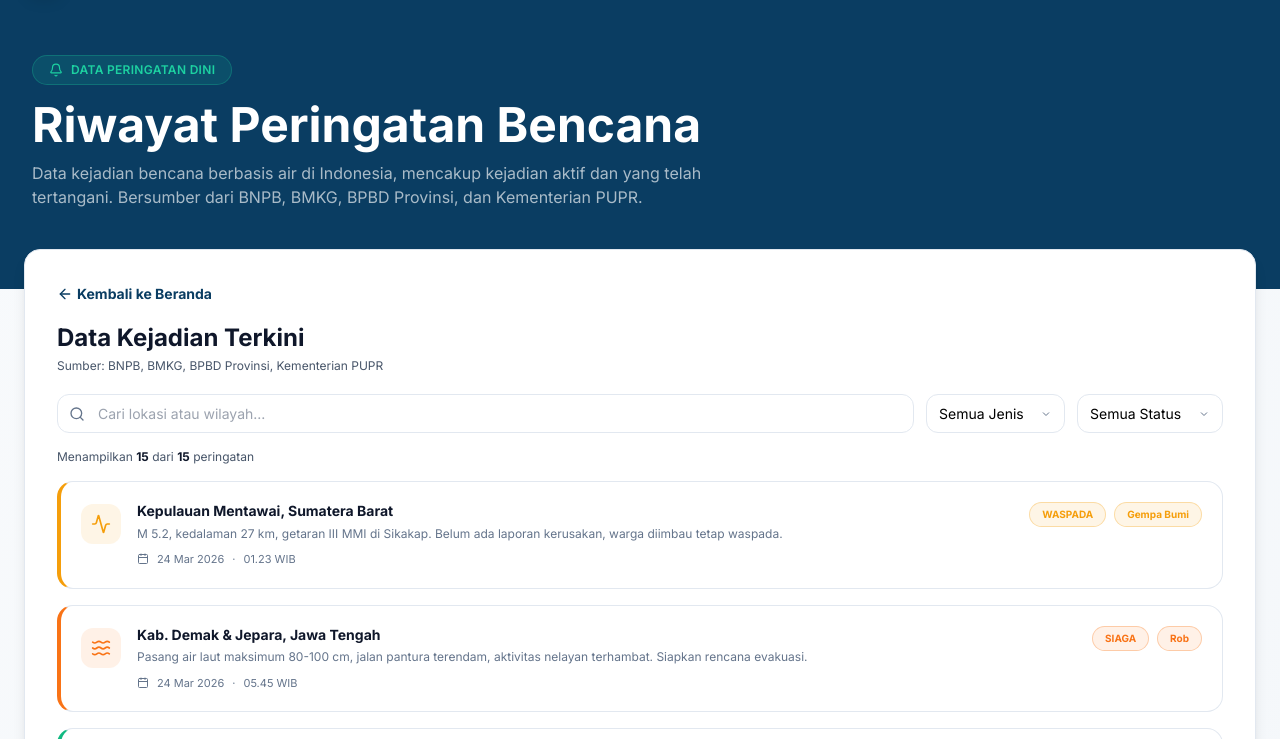
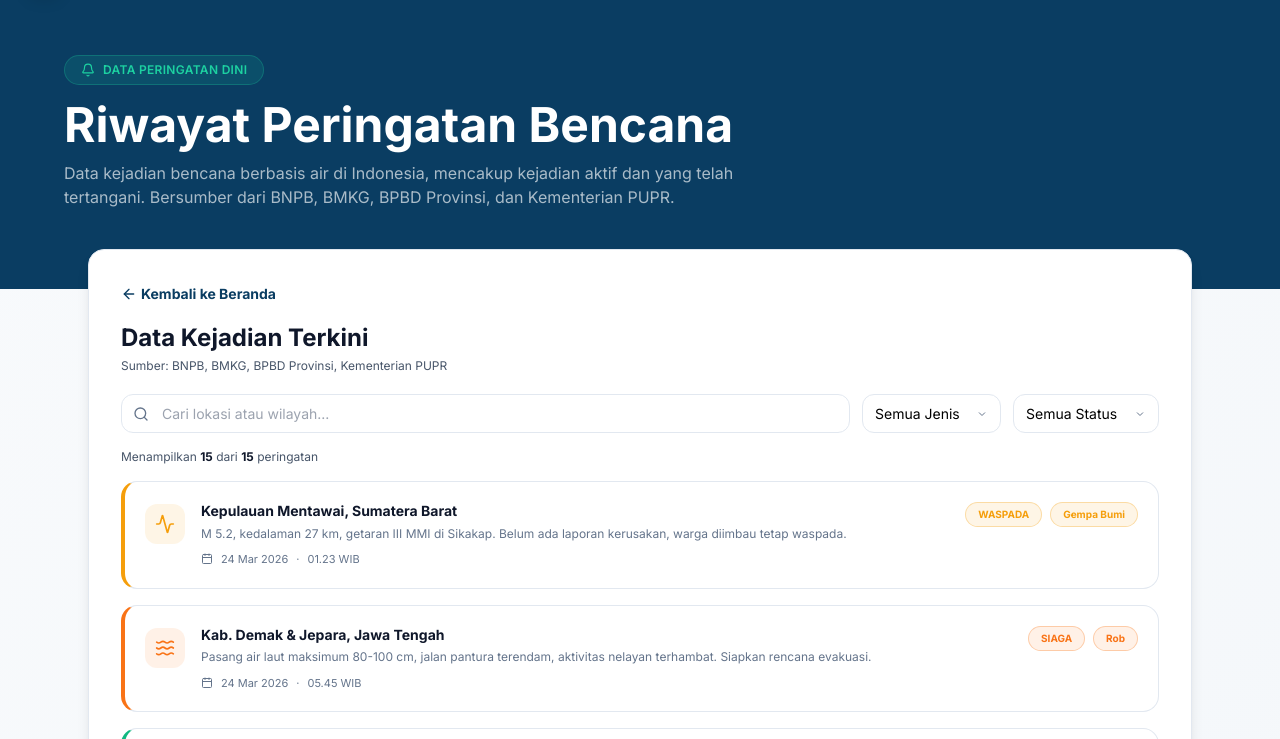
Before and after one commit to JunandaDeyastusesa/Ruang-Aman, a plain HTML site: page riwayat-peringatan.html in a window 1280 px wide. Shown: the part 61-800 px from the top of the page. Drawn offline with nearby package versions, Linux system fonts and the light colour scheme.

Commit message:
update all

```diff
--- a/riwayat-peringatan.html
+++ b/riwayat-peringatan.html
@@ -18,7 +18,6 @@
       font-family: "Inter", "Poppins", sans-serif;
     }
 
-    /* ── Light Mode ─────────────────────── */
     .page-bg {
       background: linear-gradient(135deg, #f8fafc 0%, #f1f5f9 100%);
     }
@@ -48,7 +47,6 @@
       border-color: #e2e8f0;
     }
 
-    /* ── Dark Mode ──────────────────────── */
     .dark .page-bg {
       background: linear-gradient(135deg, #0f172a 0%, #1e293b 100%);
     }
@@ -78,7 +76,6 @@
       border-color: #334155;
     }
 
-    /* ── Stat Cards ─────────────────────── */
     .stat-card {
       background: #ffffff;
       border: 1px solid #e2e8f0;
@@ -103,7 +100,6 @@
       box-shadow: 0 8px 24px rgba(0, 0, 0, 0.3);
     }
 
-    /* ── Select ─────────────────────────── */
     select {
       background-color: #ffffff;
       border-color: #e2e8f0;
@@ -132,7 +128,6 @@
       color: #f1f5f9;
     }
 
-    /* ── Animations ─────────────────────── */
     @keyframes fadeSlide {
       from {
         opacity: 0;
@@ -169,7 +164,6 @@
       display: none !important;
     }
 
-    /* ── Search input ───────────────────── */
     .search-input {
       background: #ffffff;
       border: 1px solid #e2e8f0;
@@ -320,7 +314,7 @@
 
   <main class="pt-[68px]">
     <div class="bg-[#0A3D62] px-6 pt-12 pb-20 md:px-8">
-      <div class="max-w-7xl mx-auto">
+      <div class="max-w-6xl mx-auto">
         <div class="animate-fade-slide opacity-0">
           <div
             class="inline-flex items-center gap-2 bg-[rgba(29,209,161,0.12)] border border-[rgba(29,209,161,0.25)] rounded-full px-4 py-1.5 mb-4">
@@ -336,7 +330,7 @@
       </div>
     </div>
 
-    <div class="max-w-7xl mx-auto -mt-10 px-4 md:px-6 pb-20">
+    <div class="max-w-6xl mx-auto -mt-10 px-4 md:px-6 pb-20">
       <div class="card-bg rounded-2xl p-6 md:p-8 shadow-lg border border-default mb-6">
         <a href="index.html"
           class="text-[#0A3D62] dark:text-[#1DD1A1] font-bold text-sm flex items-center gap-1 hover:underline mb-4"> <i
@@ -515,7 +509,7 @@
   </main>
 
   <footer class="bg-[#1B262C] text-white pt-16 sm:pt-20">
-    <div class="max-w-7xl mx-auto px-4 sm:px-6 pb-16 sm:pb-20 grid grid-cols-1 md:grid-cols-4 gap-8 sm:gap-12">
+    <div class="max-w-6xl mx-auto px-4 sm:px-6 pb-16 sm:pb-20 grid grid-cols-1 md:grid-cols-4 gap-8 sm:gap-12">
       <div class="col-span-1 md:col-span-1">
         <div class="flex items-center gap-3 mb-6">
           <div
```
Also changed, not shown: index.html (+0 -3 lines), style.css (+0 -32 lines).
